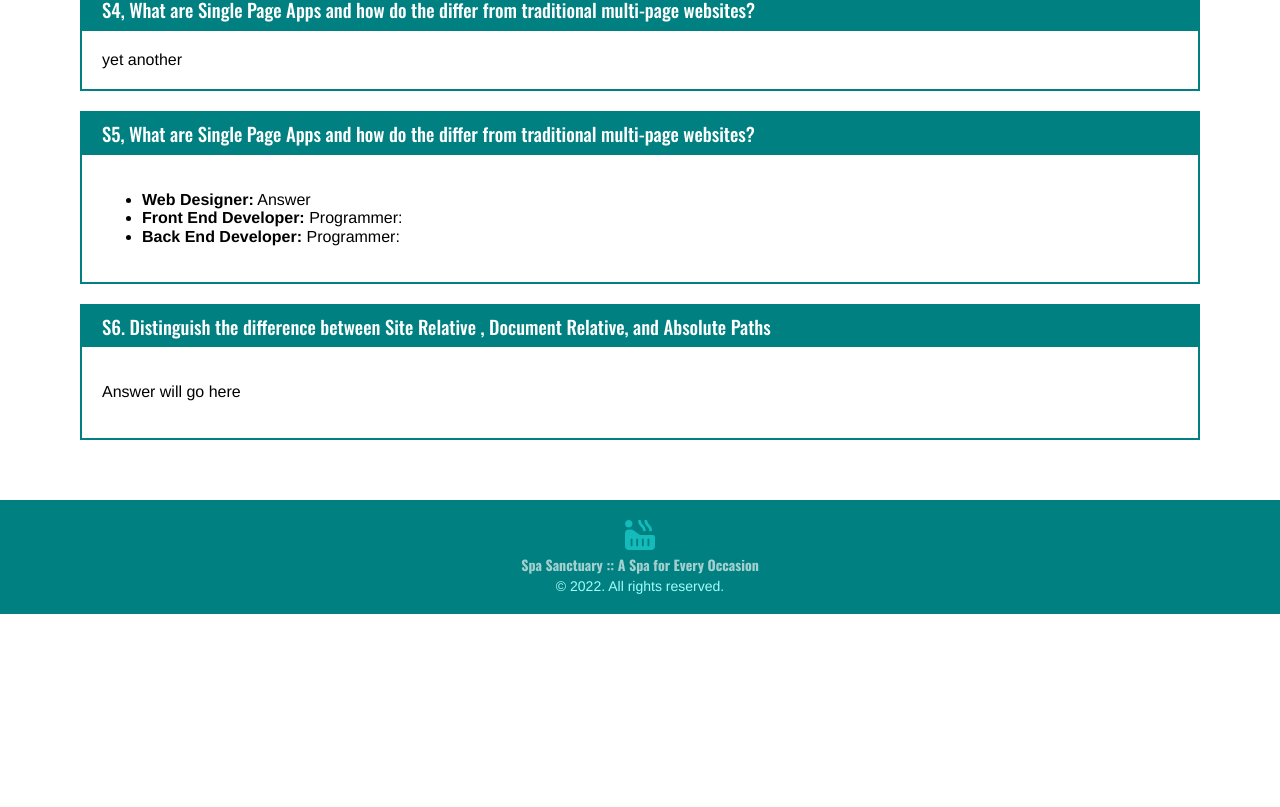
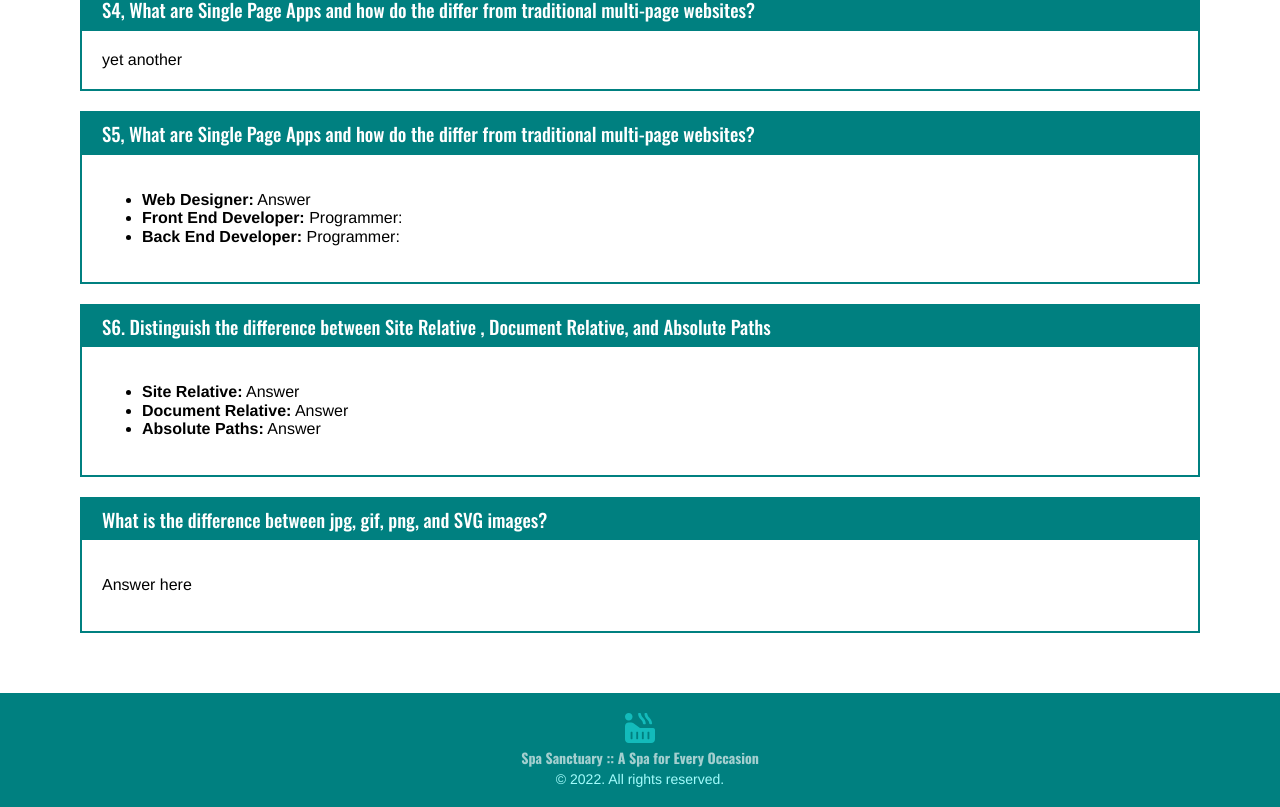
Before and after one commit to biancabonilla10/Web-1-Bonilla-Bianca-Final, a React (Create React App) app: page /homework in a window 1280 px wide. Shown: the part 1080-1887 px from the top of the page. Before the commit the page ends 1694 px from the top, so only its background shows below. Built offline with nearby package versions, Linux system fonts and the light colour scheme.

Commit message:
Updating Homework

```diff
--- a/src/React/Homework/Essays/Essays.jsx
+++ b/src/React/Homework/Essays/Essays.jsx
@@ -1,5 +1,6 @@
 import React from 'react';
 import styled from 'styled-components';
+import { PollingWatchKind } from 'typescript';
 
 import Essay from './Essay.jsx';
 
@@ -28,7 +29,14 @@ const Essays = () => {
             </ul>
         </Essay>
         <Essay q='S6. Distinguish the difference between Site Relative , Document Relative, and Absolute Paths'>
-            <p>Answer will go here</p>
+        <ul>
+            <li><b>Site Relative:</b> Answer</li>
+            <li><b>Document Relative:</b> Answer</li>
+            <li><b>Absolute Paths:</b> Answer</li>
+        </ul>
+    </Essay>
+    <Essay q= 'What is the difference between jpg, gif, png, and SVG images?'>
+        <p>Answer here</p>
         </Essay>
     </EssaysStyled>
     )
```
